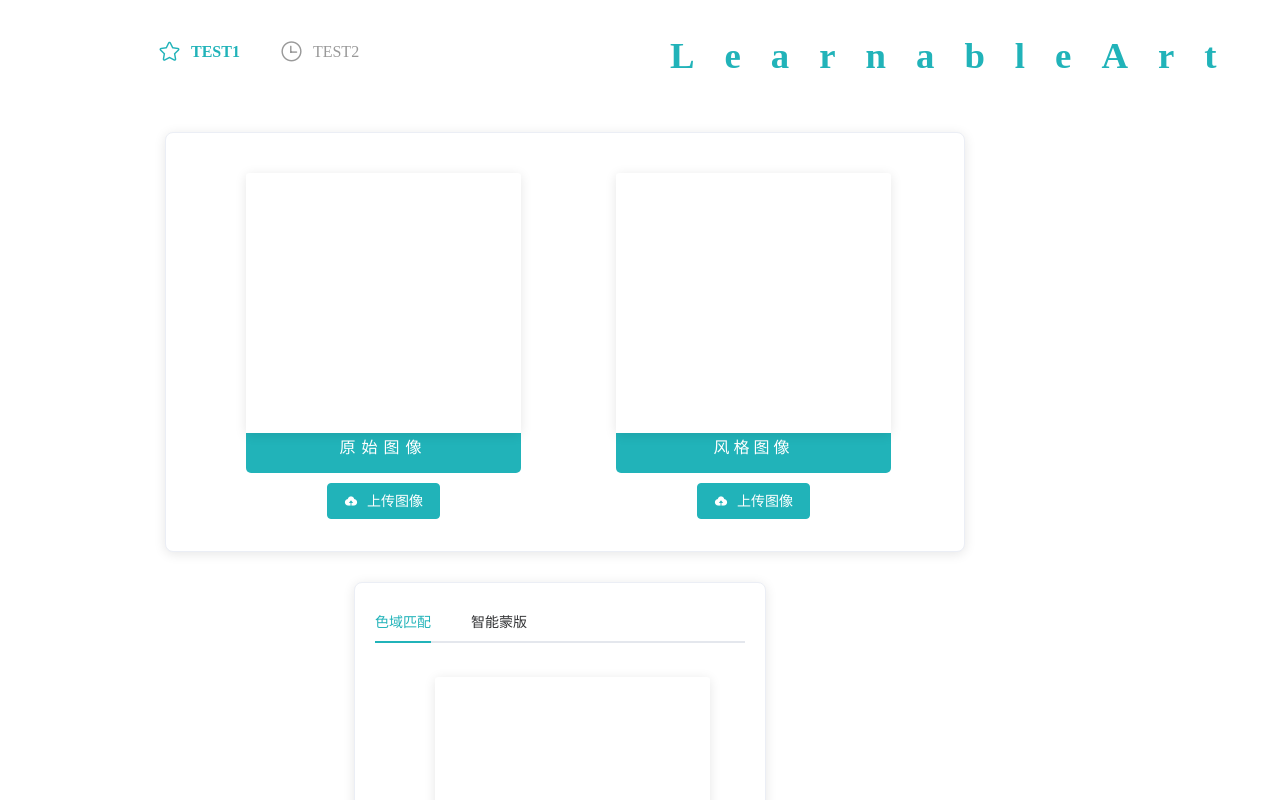
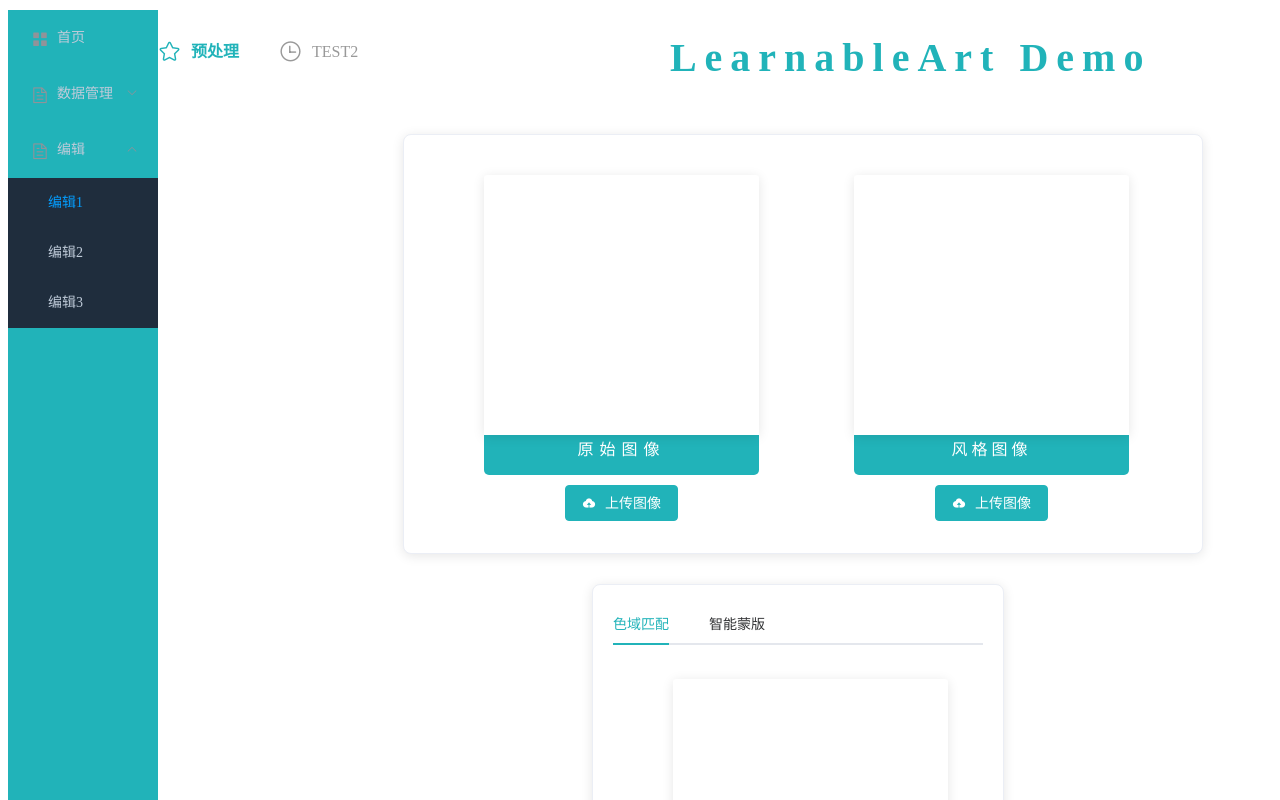
Before and after one commit to RUiN-jiarun/LearnableArt, a Vue app in the folder frontend/: page /App/index in a window 1280 px wide. Shown: the top 800 px of the page. Built offline with nearby package versions, Linux system fonts and the light colour scheme.

Commit message:
navbar test

```diff
--- a/frontend/package.json
+++ b/frontend/package.json
@@ -11,6 +11,7 @@
     "axios": "^0.18.1",
     "echarts": "^4.9.0",
     "element-ui": "^2.15.0",
+    "less-loader": "^6.0.0",
     "socket.io": "^2.4.1",
     "vue": "^2.6.12",
     "vue-codemirror": "^4.0.6",
--- a/frontend/public/index.html
+++ b/frontend/public/index.html
@@ -1,5 +1,5 @@
 <!DOCTYPE html>
-<html lang="en">
+<html lang="en" style="height: 100%">
   <head>
     <meta charset="utf-8">
     <meta http-equiv="X-UA-Compatible" content="IE=edge">
@@ -7,11 +7,11 @@
     <link rel="icon" href="<%= BASE_URL %>favicon.ico">
     <title>my-project</title>
   </head>
-  <body>
+  <body style="height: 100%">
     <noscript>
       <strong>We're sorry but my-project doesn't work properly without JavaScript enabled. Please enable it to continue.</strong>
     </noscript>
-    <div id="app"></div>
+    <div id="app" style="height: 100%"></div>
     <!-- built files will be auto injected -->
   </body>
 </html>
--- a/frontend/src/App.vue
+++ b/frontend/src/App.vue
@@ -1,6 +1,8 @@
 <template>
   <div id="app">
+    <app-home></app-home>
     <app-header></app-header>
+
     <app-content></app-content>
     <app-footer></app-footer>
   </div>
@@ -10,6 +12,7 @@
 import Header from "./components/Header";
 import Footer from "./components/Footer";
 import Content from "./components/Content";
+import Home from "./components/Home";
 export default {
   name: "rua",
   data() {
@@ -19,6 +22,7 @@ export default {
     "app-header": Header,
     "app-footer": Footer,
     "app-content": Content,
+    "app-home": Home,
   },
   methods: {},
 };
--- a/frontend/src/components/Content.vue
+++ b/frontend/src/components/Content.vue
@@ -442,6 +442,7 @@ export default {
   padding: 0;
 }
 
+
 .dialog_info {
   margin: 20px auto;
 }
@@ -478,12 +479,12 @@ export default {
 #CT {
   display: flex;
   height: 100%;
-  width: 100%;
+  width: 80%;
   flex-wrap: wrap;
   justify-content: center;
   margin: 0 auto;
   margin-right: 0px;
-  max-width: 1800px;
+  max-width: 1500px;
 }
 
 #CT_image_1 {
@@ -615,9 +616,10 @@ div {
   width: 85%;
   height: 800px;
   background-color: #ffffff;
-  margin: 15px auto;
+  margin-left: 150px;
   display: flex;
   min-width: 1200px;
+
 }
 
 .divider {
--- a/frontend/src/components/Header.vue
+++ b/frontend/src/components/Header.vue
@@ -2,7 +2,7 @@
   <div id="Header">
     <div class="top-left-edition">
       <span style="color: #21b3b9; font-weight: bold">
-        <i class="el-icon-star-off" style="font-size: 23px"></i>TEST1
+        <i class="el-icon-star-off" style="font-size: 23px"></i>预处理
       </span>
       <span>
         <i class="el-icon-time" style="font-size: 23px"></i>TEST2
@@ -18,7 +18,7 @@ export default {
   name: "Header",
   data() {
     return {
-      msg: "LearnableArt",
+      msg: "LearnableArt Demo",
       activeIndex: "1",
     };
   },
@@ -27,6 +27,7 @@ export default {
 </script>
 <style scoped>
 #Header {
+  background-color: #ffffff;
   padding: 30px 110px 0 150px;
   width: 90%;
   margin: 10px auto;
@@ -44,8 +45,8 @@ export default {
 h1 {
   /*text-align: center;*/
   color: #21b3b9;
-  letter-spacing: 30px;
-  font-size: 2.3em;
+  /*letter-spacing: 30px;*/
+  font-size: 2.5em;
 }
 
 .el-menu-demo {
--- /dev/null
+++ b/frontend/src/components/Home.vue
@@ -0,0 +1,86 @@
+<template>
+  <div class="home" style="position:fixed">
+    <div class="manage_page fillcontain">
+      <el-row style="height: 100%;width:150px;overflow:hidden;display:flex;">
+        <el-col :span="3" style="min-height: 100%;background-color: #21b3b9;overflow: hidden;width:100%">
+          <el-menu
+            router
+            :default-active="$route.name"
+            class="el-menu-horizontal-demo"
+            @open="handleOpen"
+            @close="handleClose"
+            background-color="#21b3b9"
+            text-color="#bfcbd9"
+            active-text-color="#049eff">
+            <el-menu-item index="home"><i class="el-icon-menu"></i>首页</el-menu-item>
+            <el-submenu index="2">
+              <template slot="title"><i class="el-icon-document"></i>数据管理</template>
+              <el-menu-item index="list">用户列表1</el-menu-item>
+              <el-menu-item index="list2">用户列表2</el-menu-item>
+              <el-menu-item index="list3">用户列表3</el-menu-item>
+              <el-menu-item index="list4">用户列表4</el-menu-item>
+            </el-submenu>
+            <el-submenu index="3">
+              <template slot="title"><i class="el-icon-document"></i>编辑</template>
+              <el-menu-item index="index">编辑1</el-menu-item>
+              <el-menu-item index="index2">编辑2</el-menu-item>
+              <el-menu-item index="index3">编辑3</el-menu-item>
+            </el-submenu>
+          </el-menu>
+        </el-col>
+        <el-col :span="0">
+          <keep-alive>
+            <router-view></router-view>
+          </keep-alive>
+        </el-col>
+      </el-row>
+    </div>
+  </div>
+</template>
+
+<script>
+// @ is an alias to /src
+
+export default {
+  name: 'Home',
+  computed: {
+    /*defaultActive: function () {
+      /!*刷新后导航还是高亮显示且展开*!/ //或者直接$route.name
+      //console.log(this.$route.path) /home/list  只取list就行 和el-menu-item的index对应
+      return this.$route.path.replace('/home/', '');
+    }*/
+  },
+  data() {
+    return {}
+  },
+  mounted() {},
+  methods: {
+    handleOpen(key, keyPath) {
+    },
+    handleClose(key, keyPath) {
+    },
+  }
+}
+</script>
+<style lang="less" scoped>
+.home, .fillcontain {
+  height: 100%;
+}
+
+.el-menu {
+  border: 0;
+}
+.el-col {
+  background-color: #21b3b9;
+  height: 100%;
+  overflow: auto;
+}
+.home {
+  /deep/ .el-submenu .el-menu-item {
+    background-color: #1f2d3d !important;
+  }
+  /deep/ .el-submenu__title:hover, .el-submenu .el-menu-item:hover {
+    background-color: #48576a !important;
+  }
+}
+</style>
--- a/frontend/src/main.js
+++ b/frontend/src/main.js
@@ -17,11 +17,33 @@ Vue.config.productionTip = false
 Vue.use(VueRouter)
 Vue.prototype.$http = axios
 
+const originalPush = VueRouter.prototype.push
+VueRouter.prototype.push = function push(location) {
+    return originalPush.call(this, location).catch(err => err)
+}
+
+const routes = [
+    {
+        path: '/App',
+        name: 'App',
+        component: App,
+        children: [
+            {
+                path: 'index',
+                name: 'index',
+                component: () => import('./components/Content.vue'),
+            },
+        ]
+    },
+]
+
 const router = new VueRouter({
-    routes: [
-        {path: "/App", component: App, meta: {title: "rua"},},
-    ],
-    mode: "history"
+    // routes: [
+    //     {path: "/App", component: App, meta: {title: "rua"},},
+    // ],
+    mode: "history",
+    // base: process.env.BASE_URL,
+    routes
 })
 
 // // 全局注册组件
```
Also changed, not shown: 1 other file (tests, documents, lock files or other folders).
